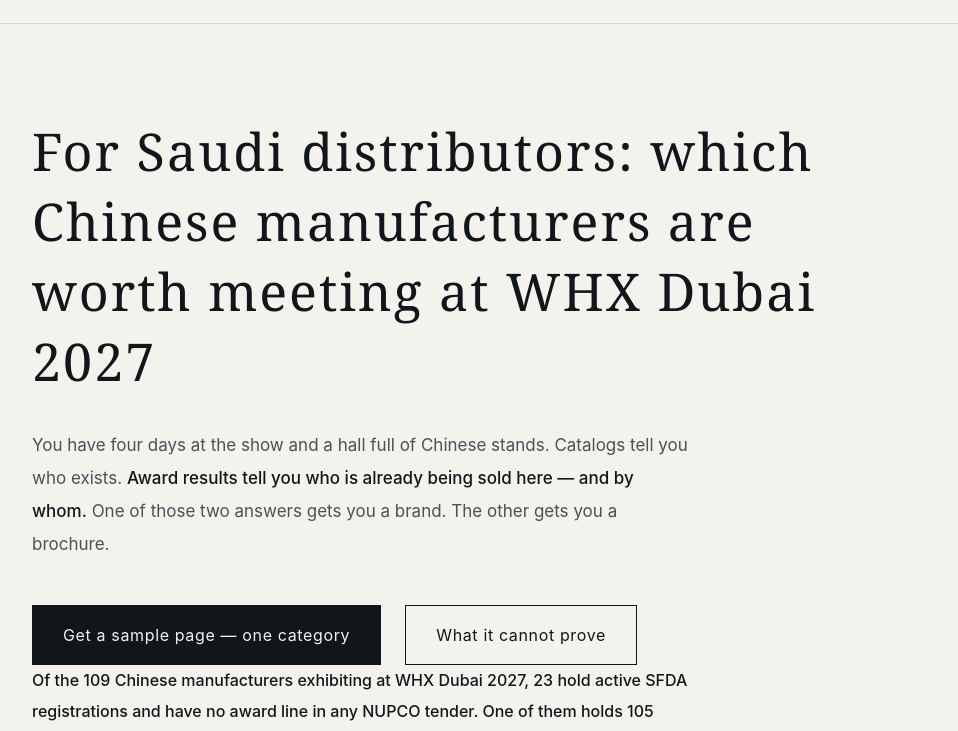
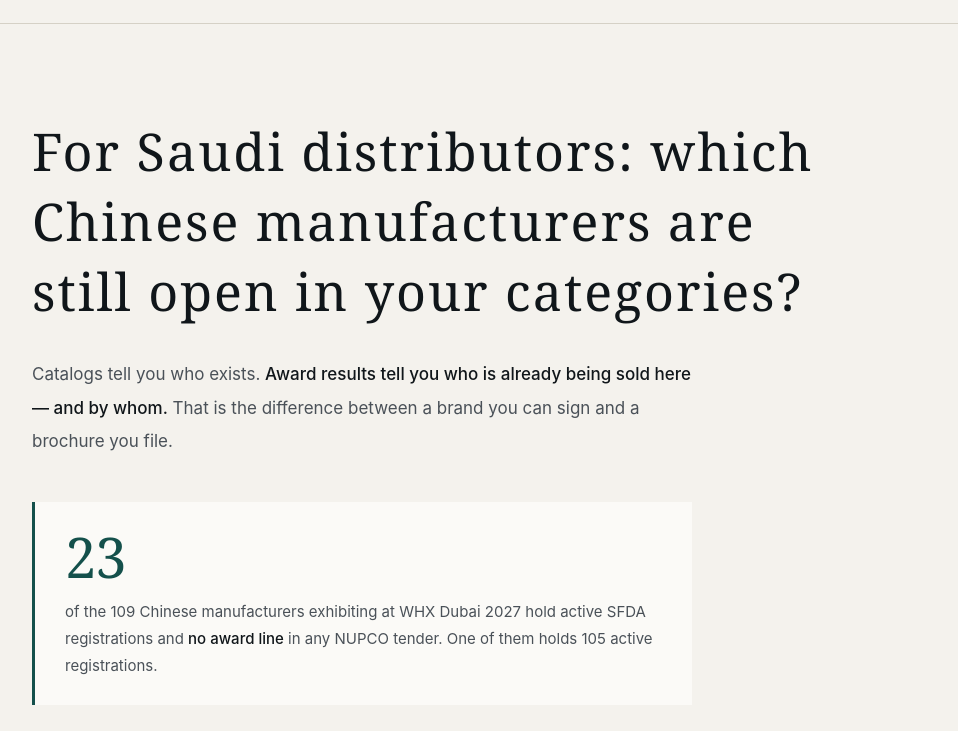
Before and after one commit to jhholy/hailens-www, a plain HTML site: page en/index.html in a window 1280 px wide. Shown: the part 69-800 px from the top of the page, without its empty margins (160-1118 px from the left). Drawn offline with Linux system fonts and the light colour scheme.

Commit message:
en: hero restructure - drop WHX dependency, stat block before CTA, single CTA

```diff
--- a/en/index.html
+++ b/en/index.html
@@ -3,11 +3,11 @@
 <head>
 <meta charset="utf-8">
 <meta name="viewport" content="width=device-width, initial-scale=1">
-<title>HaiLens — Which Chinese manufacturers are worth meeting at WHX Dubai 2027</title>
+<title>HaiLens — Which Chinese manufacturers are still open in your categories</title>
 <meta name="description" content="For Saudi distributors: which Chinese manufacturers in your category are already represented in NUPCO public tenders, by which local supplier, and which ones can be signed at low cost. Every figure traces to a notice ID.">
 <meta property="og:type" content="website">
 <meta property="og:url" content="https://hailenslab.com/en/">
-<meta property="og:title" content="HaiLens — Which Chinese manufacturers are worth meeting at WHX Dubai 2027">
+<meta property="og:title" content="HaiLens — Which Chinese manufacturers are still open in your categories">
 <meta property="og:description" content="Award results, not catalogs. For each Chinese manufacturer in your category: represented or not, by which local supplier, and how many award lines.">
 <meta property="og:image" content="https://hailenslab.com/assets/og.png">
 <meta name="twitter:card" content="summary_large_image">
@@ -16,6 +16,15 @@
 <link rel="alternate" hreflang="zh-CN" href="https://hailenslab.com/">
 <link rel="alternate" hreflang="en" href="https://hailenslab.com/en/">
 <link rel="stylesheet" href="../assets/style.css">
+<style>
+  .stat{margin-top:44px;padding:26px 30px;border-left:3px solid var(--accent);background:var(--paper-hi);max-width:660px}
+  .stat-n{font-family:var(--serif);font-size:56px;line-height:1;color:var(--accent);letter-spacing:-1px}
+  .stat-t{margin-top:14px;font-size:15px;line-height:1.8;color:var(--ink-2)}
+  .stat-t b{color:var(--ink);font-weight:500}
+  .hero .act .link{font-size:14px;color:var(--ink-2);text-decoration:none;border-bottom:1px solid var(--rule);padding-bottom:2px}
+  .hero .act .link:hover{color:var(--ink);border-color:var(--ink)}
+  @media (max-width:640px){.stat-n{font-size:44px}.stat{padding:20px 22px}}
+</style>
 <script src="../assets/hl-analytics.js" defer></script>
 </head>
 <body>
@@ -35,18 +44,21 @@
 <main>
 
   <section class="wrap hero">
-    <h1>For Saudi distributors: which Chinese manufacturers are worth meeting at WHX Dubai 2027</h1>
+    <h1>For Saudi distributors: which Chinese manufacturers are still open in your categories?</h1>
     <p class="lede">
-      You have four days at the show and a hall full of Chinese stands.
       Catalogs tell you who exists. <b>Award results tell you who is already being sold here — and by whom.</b>
-      One of those two answers gets you a brand. The other gets you a brochure.
+      That is the difference between a brand you can sign and a brochure you file.
     </p>
+
+    <div class="stat">
+      <div class="stat-n">23</div>
+      <div class="stat-t">of the 109 Chinese manufacturers exhibiting at WHX Dubai 2027 hold active SFDA registrations and <b>no award line</b> in any NUPCO tender. One of them holds 105 active registrations.</div>
+    </div>
+
     <div class="act">
       <a class="btn" href="mailto:hji@hailenslab.com?subject=Sample%20page%20request">Get a sample page — one category</a>
-      <a class="btn ghost" href="#limits">What it cannot prove</a>
+      <a class="link" href="#limits">What it cannot prove</a>
     </div>
-    <p class="body"><b>Of the 109 Chinese manufacturers exhibiting at WHX Dubai 2027, 23 hold active SFDA registrations and have no award line in any NUPCO tender. One of them holds 105 active registrations.</b></p>
-    <p class="body">One page: who is represented, by whom, and who is still open.</p>
   </section>
 
   <section class="wrap sec" id="decision">
@@ -62,6 +74,7 @@
       Every Chinese manufacturer selling here works through a local supplier — usually exactly one. So the market splits in two: manufacturers already carried by someone, and manufacturers still open. <b>You can only win the second kind. Nobody tells you which is which.</b>
     </p>
     <p class="body">
+      If you walk the floor at WHX Dubai in January, or review your lines in any other month, the question is the same.
       That is the whole point of counting award lines: a manufacturer with registrations and no award line has a product that works in this market and no one selling it. That is not a quality judgement. It is a statement about who is currently moving the goods.
     </p>
   </section>
```
